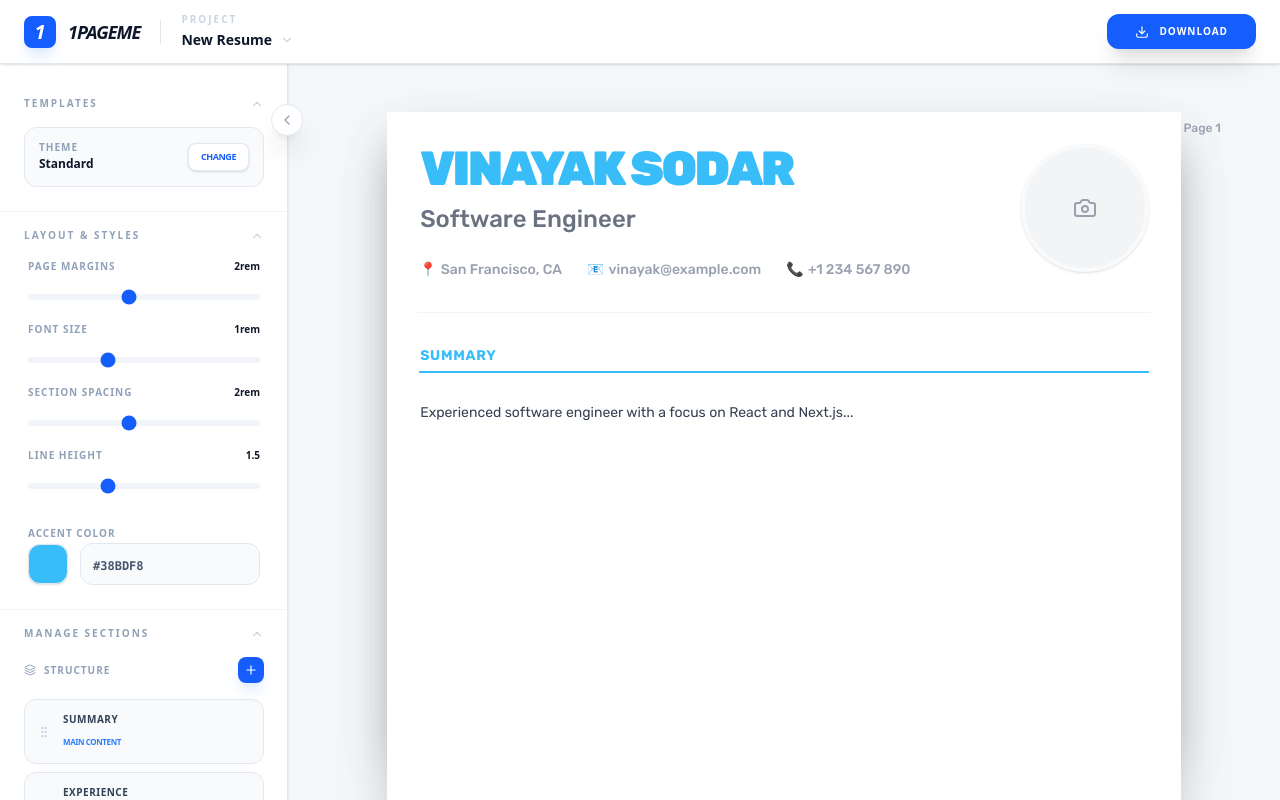
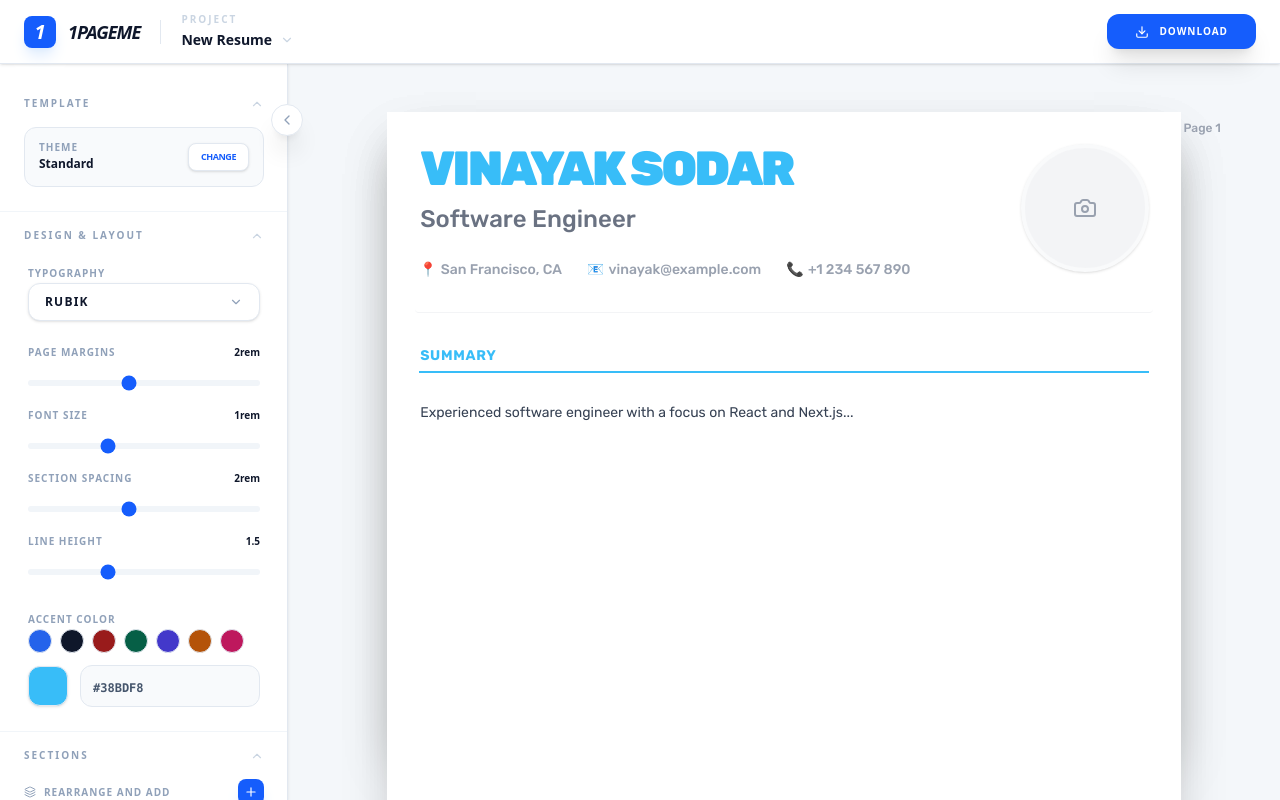
Before and after one commit to vinayaksodar/1pageme, a Next.js app: page / in a window 1280 px wide. Both pictures are taken after a click on the button "Create New". Built offline with nearby package versions, Linux system fonts and the light colour scheme.

Commit message:
feat: implement custom font dropdown and scoped google fonts for resume

```diff
--- a/components/editor/Sidebar.tsx
+++ b/components/editor/Sidebar.tsx
@@ -145,11 +145,11 @@ const Sidebar: React.FC<SidebarProps> = ({ onOpenLibrary }) => {
 
   const [openPanels, setOpenPanels] = useState({
     config: true,
-    layout: true,
+    design: true,
     sections: true,
-    typography: false,
   });
   const [showAddMenu, setShowAddMenu] = useState(false);
+  const [showFontMenu, setShowFontMenu] = useState(false);
 
   if (!activeResume) return null;
 
@@ -165,12 +165,14 @@ const Sidebar: React.FC<SidebarProps> = ({ onOpenLibrary }) => {
     setOpenPanels((prev) => ({ ...prev, sections: true }));
   };
 
+  const fonts = ["Rubik", "Inter", "Serif", "Roboto", "Lato"] as const;
+
   return (
     <div className="flex h-full flex-col overflow-hidden">
       <div className="custom-scrollbar flex-1 overflow-y-auto pt-4">
         {/* PANEL 1: Templates */}
         <CollapsiblePanel
-          title="Templates"
+          title="Template"
           isOpen={openPanels.config}
           onToggle={() => togglePanel("config")}
           statusText={currentTemplateId}
@@ -195,13 +197,67 @@ const Sidebar: React.FC<SidebarProps> = ({ onOpenLibrary }) => {
           </div>
         </CollapsiblePanel>
 
-        {/* PANEL 2: Layout & Styles */}
+        {/* PANEL 2: Design & Layout */}
         <CollapsiblePanel
-          title="Layout & Styles"
-          isOpen={openPanels.layout}
-          onToggle={() => togglePanel("layout")}
+          title="Design & Layout"
+          isOpen={openPanels.design}
+          onToggle={() => togglePanel("design")}
         >
           <div className="px-1">
+            <div className="mb-6 space-y-2">
+              <label className="text-[10px] font-bold tracking-widest text-slate-400 uppercase">
+                Typography
+              </label>
+              <div className="relative">
+                <button
+                  onClick={() => setShowFontMenu(!showFontMenu)}
+                  className="flex w-full items-center justify-between rounded-xl border border-slate-200 bg-white px-4 py-2.5 text-xs font-black tracking-widest text-slate-900 uppercase shadow-sm transition-all hover:border-slate-300 focus:border-blue-500 focus:ring-2 focus:ring-blue-100 focus:outline-none"
+                >
+                  <span>{currentStyles.fontFamily}</span>
+                  <div className="text-slate-400">
+                    <ChevronDown
+                      size={14}
+                      className={cn(
+                        "transition-transform",
+                        showFontMenu && "rotate-180",
+                      )}
+                    />
+                  </div>
+                </button>
+
+                {showFontMenu && (
+                  <>
+                    <div
+                      className="fixed inset-0 z-[55]"
+                      onClick={() => setShowFontMenu(false)}
+                    />
+                    <div className="animate-in zoom-in-95 absolute top-full left-0 z-[60] mt-2 w-full rounded-2xl border border-slate-100 bg-white p-2 shadow-2xl">
+                      {fonts.map((f) => (
+                        <button
+                          key={f}
+                          onClick={() => {
+                            updateGlobalStyle("fontFamily", f);
+                            setShowFontMenu(false);
+                          }}
+                          className={cn(
+                            "flex w-full items-center justify-between rounded-xl px-4 py-2.5 text-xs font-bold transition-colors",
+                            currentStyles.fontFamily === f
+                              ? "bg-blue-50 text-blue-600"
+                              : "text-slate-600 hover:bg-slate-50",
+                          )}
+                        >
+                          <span className="tracking-widest uppercase">{f}</span>
+                          {currentStyles.fontFamily === f && (
+                            <div className="h-1.5 w-1.5 rounded-full bg-blue-600" />
+                          )}
+                        </button>
+                      ))}
+                    </div>
+                  </>
+                )}
+              </div>
+            </div>
+
             <SliderControl
               label="Page Margins"
               value={currentStyles.pageMargins}
@@ -238,10 +294,32 @@ const Sidebar: React.FC<SidebarProps> = ({ onOpenLibrary }) => {
               onChange={(v) => updateGlobalStyle("lineHeight", v)}
             />
 
-            <div className="mt-6 space-y-2">
+            <div className="mt-6 space-y-3">
               <label className="text-[10px] font-bold tracking-widest text-slate-400 uppercase">
                 Accent Color
               </label>
+              <div className="flex flex-wrap gap-2">
+                {[
+                  "#2563eb", // Blue 600
+                  "#0f172a", // Slate 900
+                  "#991b1b", // Red 800
+                  "#065f46", // Emerald 800
+                  "#4338ca", // Indigo 700
+                  "#b45309", // Amber 700
+                  "#be185d", // Pink 700
+                ].map((color) => (
+                  <button
+                    key={color}
+                    onClick={() => updateGlobalStyle("accentColor", color)}
+                    className={cn(
+                      "h-6 w-6 rounded-full border border-slate-200 transition-all hover:scale-110",
+                      currentStyles.accentColor === color &&
+                        "ring-2 ring-blue-500 ring-offset-2",
+                    )}
+                    style={{ backgroundColor: color }}
+                  />
+                ))}
+              </div>
               <div className="flex items-center gap-3">
                 <div
                   className="relative h-10 w-10 overflow-hidden rounded-xl border border-slate-200 shadow-sm"
@@ -268,7 +346,7 @@ const Sidebar: React.FC<SidebarProps> = ({ onOpenLibrary }) => {
 
         {/* PANEL 3: Manage Sections */}
         <CollapsiblePanel
-          title="Manage Sections"
+          title="Sections"
           isOpen={openPanels.sections}
           onToggle={() => togglePanel("sections")}
           statusText={`${activeResume.content.sections.length} Sections`}
@@ -276,7 +354,7 @@ const Sidebar: React.FC<SidebarProps> = ({ onOpenLibrary }) => {
           <div className="space-y-4">
             <div className="mb-4 flex items-center justify-between">
               <label className="flex items-center gap-2 text-[10px] font-bold tracking-widest text-slate-400 uppercase">
-                <Layers size={12} /> Structure
+                <Layers size={12} /> Rearrange and add
               </label>
               <div className="relative">
                 <button
@@ -309,33 +387,6 @@ const Sidebar: React.FC<SidebarProps> = ({ onOpenLibrary }) => {
             <SortableSectionList />
           </div>
         </CollapsiblePanel>
-
-        {/* PANEL 3: Typography */}
-        <CollapsiblePanel
-          title="Typography"
-          isOpen={openPanels.typography}
-          onToggle={() => togglePanel("typography")}
-          statusText={currentStyles.fontFamily}
-        >
-          <div className="grid grid-cols-1 gap-2">
-            {(["Rubik", "Inter", "Serif", "Roboto", "Lato"] as const).map(
-              (f) => (
-                <button
-                  key={f}
-                  onClick={() => updateGlobalStyle("fontFamily", f)}
-                  className={cn(
-                    "rounded-xl border-2 px-4 py-3.5 text-left text-[10px] font-bold tracking-widest uppercase transition-all",
-                    currentStyles.fontFamily === f
-                      ? "border-blue-600 bg-blue-50 text-blue-600 shadow-sm"
-                      : "border-slate-50 text-slate-400 hover:border-slate-200",
-                  )}
-                >
-                  {f}
-                </button>
-              ),
-            )}
-          </div>
-        </CollapsiblePanel>
       </div>
     </div>
   );
--- a/components/resume/ResumePreview.tsx
+++ b/components/resume/ResumePreview.tsx
@@ -6,6 +6,7 @@ import { useResumePagination, PageLayout } from "@/hooks/useResumePagination";
 import { StandardTemplate } from "./templates/StandardTemplate";
 import { ModernTemplate } from "./templates/ModernTemplate";
 import { cn } from "@/lib/utils";
+import { fontVariables } from "@/lib/fonts";
 
 const ResumePreview = () => {
   const {
@@ -64,11 +65,31 @@ const ResumePreview = () => {
 
   const { fontFamily, lineHeight, fontSize, pageMargins } = templateStyles;
 
+  const getFontFamily = (family: string) => {
+    switch (family) {
+      case "Rubik":
+        return "var(--font-rubik)";
+      case "Inter":
+        return "var(--font-inter)";
+      case "Roboto":
+        return "var(--font-roboto)";
+      case "Lato":
+        return "var(--font-lato)";
+      case "Serif":
+        return "serif";
+      default:
+        return "var(--font-rubik)";
+    }
+  };
+
   return (
     <div
-      className="relative mb-20 flex flex-col items-center print:mb-0"
+      className={cn(
+        "relative mb-20 flex flex-col items-center print:mb-0",
+        fontVariables,
+      )}
       style={{
-        fontFamily: fontFamily === "Serif" ? "serif" : fontFamily,
+        fontFamily: getFontFamily(fontFamily),
         lineHeight: lineHeight,
         fontSize: `${fontSize}rem`,
         ["--accent-color" as string]: templateStyles.accentColor,
--- /dev/null
+++ b/lib/fonts.ts
@@ -0,0 +1,29 @@
+import { Rubik, Inter, Roboto, Lato } from "next/font/google";
+
+export const rubik = Rubik({
+  subsets: ["latin"],
+  variable: "--font-rubik",
+  display: "swap",
+});
+
+export const inter = Inter({
+  subsets: ["latin"],
+  variable: "--font-inter",
+  display: "swap",
+});
+
+export const roboto = Roboto({
+  weight: ["400", "500", "700", "900"],
+  subsets: ["latin"],
+  variable: "--font-roboto",
+  display: "swap",
+});
+
+export const lato = Lato({
+  weight: ["400", "700", "900"],
+  subsets: ["latin"],
+  variable: "--font-lato",
+  display: "swap",
+});
+
+export const fontVariables = `${rubik.variable} ${inter.variable} ${roboto.variable} ${lato.variable}`;
```
